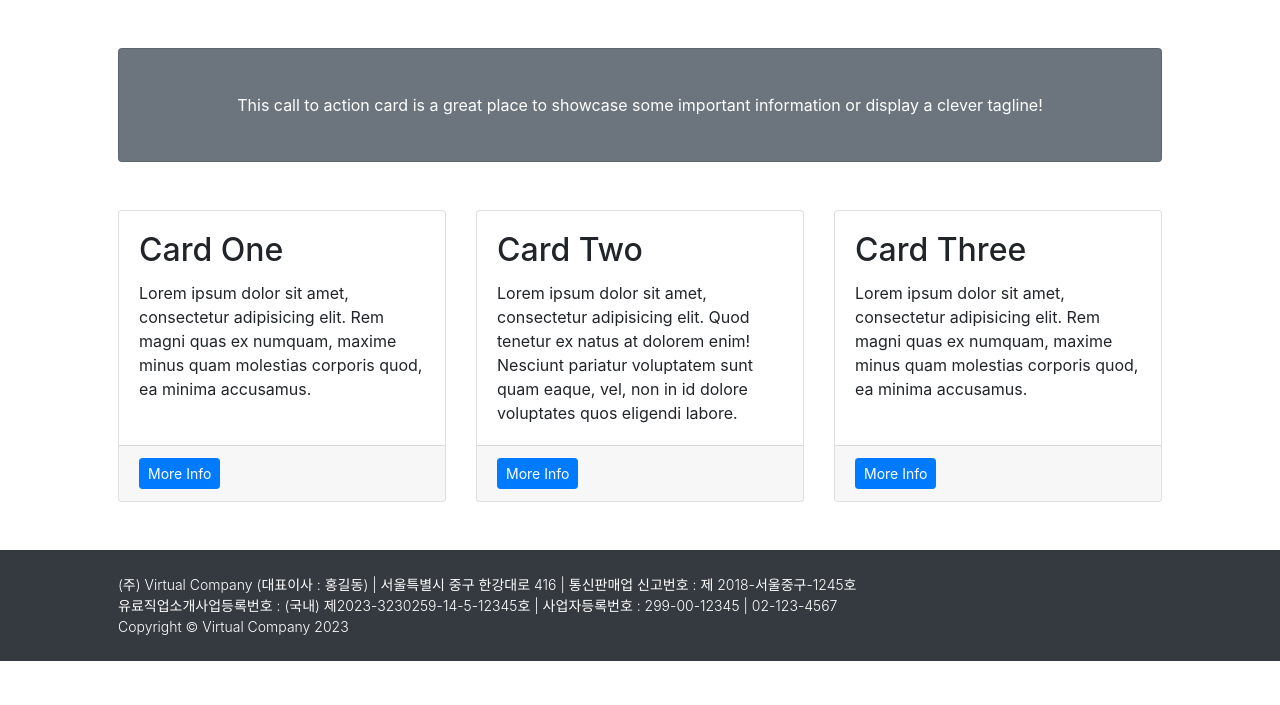
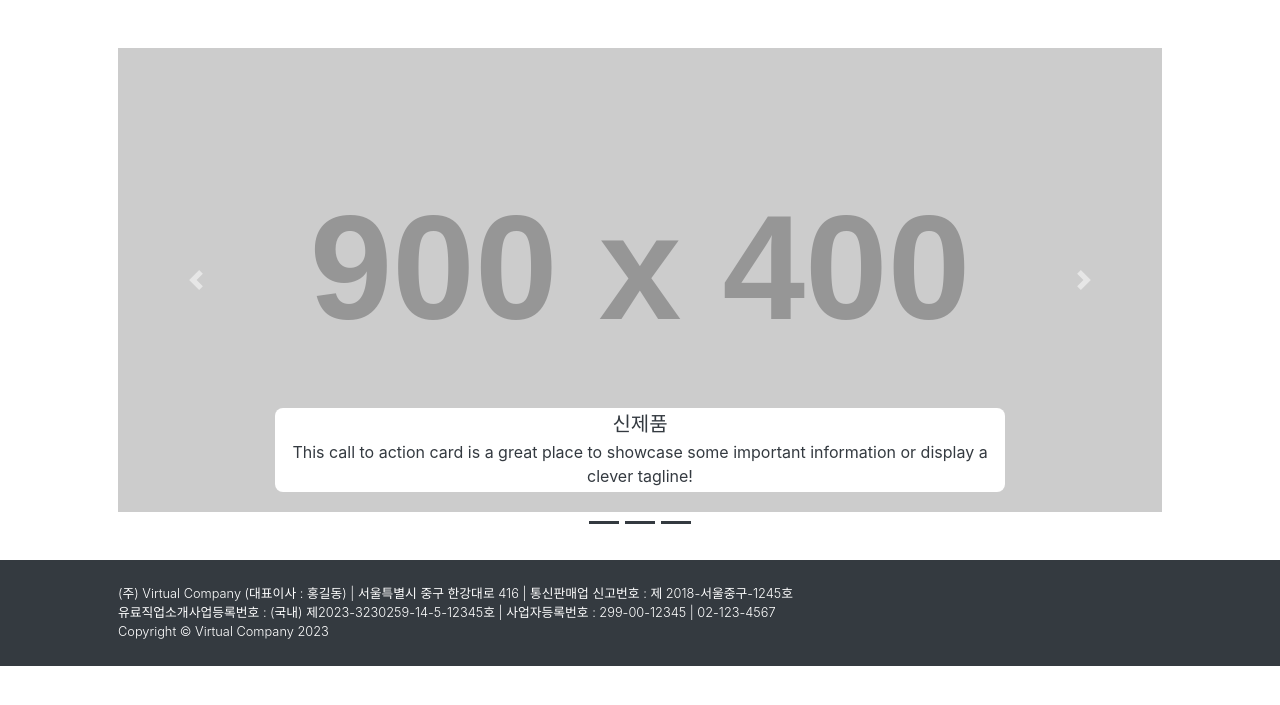
Before and after one commit to 9659tig/Comento-Project, a Django app: page / in a window 1280 px wide. Shown: the part 56-761 px from the top of the page. Run offline with Django 4.2, Linux system fonts and the light colour scheme; data comes from the database, SQL or seed files in the repository; both versions use the stored data as it was after the commit; grey boxes labelled with a size stand in for pictures from a placeholder-image service; some libraries are stand-ins or nearby versions.

Commit message:
메인 페이지 레이아웃

```diff
--- a/mysite/models.py
+++ b/mysite/models.py
@@ -2,6 +2,7 @@
 
 class Product(models.Model):
     title = models.CharField(max_length=200)
+    image = models.ImageField(upload_to='pics/%y%m/%d/',  null=True)
     sub_content = models.CharField(max_length=200, default='', null=True)
     content = models.TextField()
     pub_date = models.DateTimeField('date published')
--- a/pages/views.py
+++ b/pages/views.py
@@ -1,7 +1,10 @@
 from django.shortcuts import render
+from mysite.models import Product
 
 def mainpage(req):
-    return render(req, 'pages/mainpage.html')
+    content_list = Product.objects.order_by('-pub_date')
+    context = {'content_list': content_list}
+    return render(req, 'pages/mainpage.html', context)
 
 def company(req):
     return render(req, 'pages/company_info.html')
--- a/templates/mysite/content_list.html
+++ b/templates/mysite/content_list.html
@@ -62,7 +62,7 @@
 
             <!-- Call to Action-->
             <div class="card text-white bg-secondary my-5 py-3 text-center rounded-pill">
-                <div class="card-body"><p class="text-white m-0"><a class="btn btn-primary" href="/mysite/products/">Virtual Company의 더 많은 제품 보러가기</a></p></div>
+                <div class="card-body"><p class="text-white m-0"><a class="btn" href="/mysite/products/">Virtual Company의 더 많은 제품 보러가기</a></p></div>
             </div>
 
         </div>
--- a/templates/pages/mainpage.html
+++ b/templates/pages/mainpage.html
@@ -12,6 +12,7 @@
         <!-- Core theme CSS (includes Bootstrap)-->
         <link rel="stylesheet" type="text/css" href="{% static 'styles.css' %}"/>
         <link rel="stylesheet" type="text/css" href="{% static 'bootstrap.min.css' %}"/>
+        <link rel="stylesheet" href="https://cdn.jsdelivr.net/npm/bootstrap@4.0.0/dist/css/bootstrap.min.css" integrity="sha384-Gn5384xqQ1aoWXA+058RXPxPg6fy4IWvTNh0E263XmFcJlSAwiGgFAW/dAiS6JXm" crossorigin="anonymous">
     </head>
     <body>
         <!-- Responsive navbar-->
@@ -30,41 +31,43 @@
         </nav>
         <!-- Page Content-->
         <div class="container px-4 px-lg-5">
-            <!-- Call to Action-->
-            <div class="card text-white bg-secondary my-5 py-4 text-center">
-                <div class="card-body"><p class="text-white m-0">This call to action card is a great place to showcase some important information or display a clever tagline!</p></div>
-            </div>
-            <!-- Content Row-->
-            <div class="row gx-4 gx-lg-5">
-                <div class="col-md-4 mb-5">
-                    <div class="card h-100">
-                        <div class="card-body">
-                            <h2 class="card-title">Card One</h2>
-                            <p class="card-text">Lorem ipsum dolor sit amet, consectetur adipisicing elit. Rem magni quas ex numquam, maxime minus quam molestias corporis quod, ea minima accusamus.</p>
-                        </div>
-                        <div class="card-footer"><a class="btn btn-primary btn-sm" href="#!">More Info</a></div>
+            {% if content_list %}
+                <!-- Carasoul -->
+                <div id="carouselExampleCaptions" class="carousel slide py-5" data-ride="carousel">
+                    <ol class="carousel-indicators">
+                        {% for content in content_list %}
+                            {% if content.isMain or forloop.first %}
+                                <li data-target="#carouselExampleCaptions" class="bg-dark bg-opacity-25 {% if content.isMain or forloop.first %}active bg-opacity-10{% endif %}"></li>
+                            {% endif %}
+                        {% endfor %}
+                    </ol>
+                    <div class="carousel-inner">
+                      {% for content in content_list %}
+                        {% if content.isMain or forloop.first %}
+                            <div class="carousel-item {% if forloop.first %}active{% endif %}">
+                                <img src="https://dummyimage.com/900x400/dee2e6/6c757d.jpg" class="d-block w-100" alt="...">
+                                <div class="carousel-caption d-none d-md-block py-1 bg-white rounded-3 justify-content-sm-start">
+                                    <h5 class="text-dark mb-0 pb-1">{{content.title}}</h5>
+                                    <p class="text-dark mb-0">{{content.sub_content}}</p>
+                                </div>
+                            </div>
+                        {% endif %}
+                      {% endfor %}
                     </div>
+                    <button class="carousel-control-prev" type="button" data-bs-target="#carouselControls" data-bs-slide="prev" onclick="$('#carouselExampleCaptions').carousel('prev')">
+                        <span class="carousel-control-prev-icon" aria-hidden="true"></span>
+                        <span class="sr-only">Previous</span>
+                    </button>
+                    <button class="carousel-control-next" type="button" data-bs-target="#carouselControls" data-bs-slide="next" onclick="$('#carouselExampleCaptions').carousel('next')">
+                        <span class="carousel-control-next-icon" aria-hidden="true"></span>
+                        <span class="sr-only">Next</span>
+                    </button>
                 </div>
-                <div class="col-md-4 mb-5">
-                    <div class="card h-100">
-                        <div class="card-body">
-                            <h2 class="card-title">Card Two</h2>
-                            <p class="card-text">Lorem ipsum dolor sit amet, consectetur adipisicing elit. Quod tenetur ex natus at dolorem enim! Nesciunt pariatur voluptatem sunt quam eaque, vel, non in id dolore voluptates quos eligendi labore.</p>
-                        </div>
-                        <div class="card-footer"><a class="btn btn-primary btn-sm" href="#!">More Info</a></div>
-                    </div>
-                </div>
-                <div class="col-md-4 mb-5">
-                    <div class="card h-100">
-                        <div class="card-body">
-                            <h2 class="card-title">Card Three</h2>
-                            <p class="card-text">Lorem ipsum dolor sit amet, consectetur adipisicing elit. Rem magni quas ex numquam, maxime minus quam molestias corporis quod, ea minima accusamus.</p>
-                        </div>
-                        <div class="card-footer"><a class="btn btn-primary btn-sm" href="#!">More Info</a></div>
-                    </div>
-                </div>
-            </div>
+            {% else %}
+                <p>content가 없습니다.</p>
+            {% endif %}
         </div>
+
         <!-- Footer-->
         <footer class="py-4 bg-dark">
             <div class="container px-4 px-lg-5">
@@ -73,5 +76,16 @@
                 <p class="m-0 text-white small fw-light">Copyright © Virtual Company 2023</p>
             </div>
         </footer>
+
     </body>
+    <script src="https://code.jquery.com/jquery-3.2.1.slim.min.js" integrity="sha384-KJ3o2DKtIkvYIK3UENzmM7KCkRr/rE9/Qpg6aAZGJwFDMVNA/GpGFF93hXpG5KkN" crossorigin="anonymous"></script>
+    <script src="https://cdn.jsdelivr.net/npm/popper.js@1.12.9/dist/umd/popper.min.js" integrity="sha384-ApNbgh9B+Y1QKtv3Rn7W3mgPxhU9K/ScQsAP7hUibX39j7fakFPskvXusvfa0b4Q" crossorigin="anonymous"></script>
+    <script src="https://cdn.jsdelivr.net/npm/bootstrap@4.0.0/dist/js/bootstrap.min.js" integrity="sha384-JZR6Spejh4U02d8jOt6vLEHfe/JQGiRRSQQxSfFWpi1MquVdAyjUar5+76PVCmYl" crossorigin="anonymous"></script>
+    <script type="text/javascript">
+        $(function() {
+            $('#carouselExampleCaptions').carousel({
+                interval: 3000,
+            });
+        });
+    </script>
 </html>
```
Also changed, not shown: db.sqlite3, pics/2308/15/sample_images_01.png (added), pics/2308/15/sample_images_02.png (added), pics/2308/15/sample_images_03.png (added), pics/2308/15/sample_images_04.png (added), pics/2308/15/sample_images_05.png (added), pics/2308/15/sample_images_06.png (added), static/img/TEST2.png (added).
